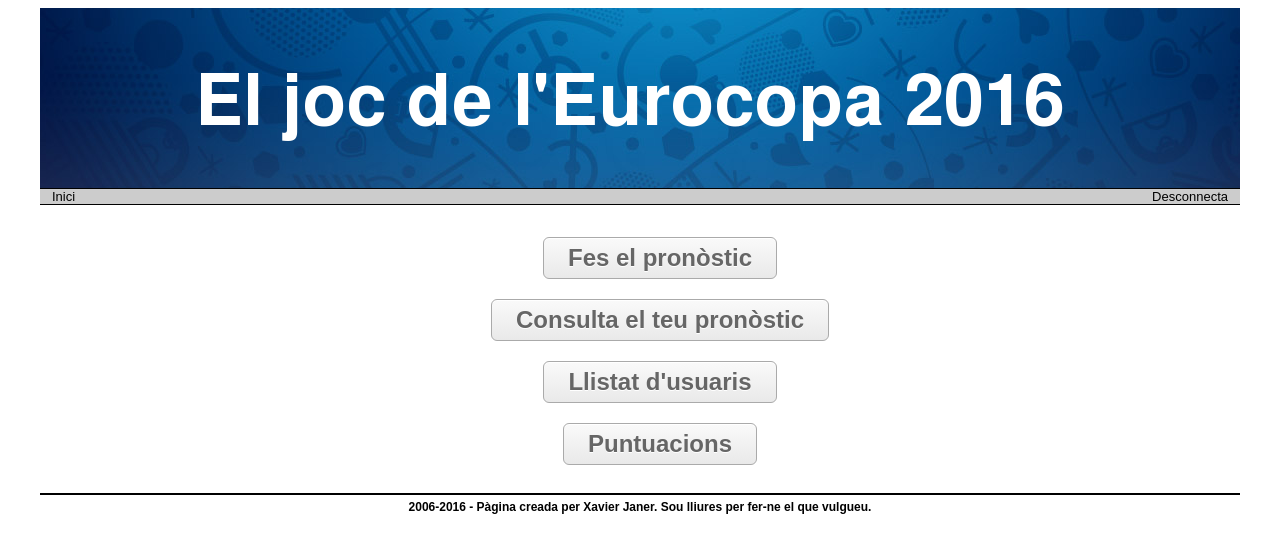
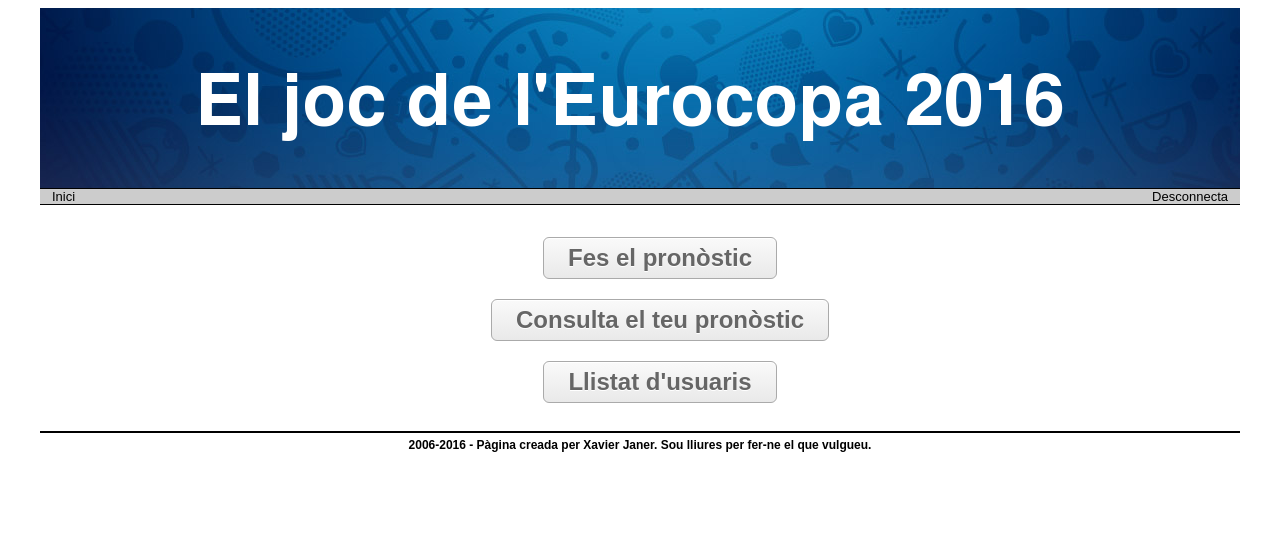
Before and after one commit to xjaner/euro2016, a Django app: template joc/templates/joc/index.html in a window 1280 px wide. Shown: the top 553 px of the page. Run offline with Django 3.2, Linux system fonts and the light colour scheme; the template is opened without the code that fills it, so the values that code supplies are empty; parts of the project's set-up code (start-up, migrations or seed data) failed here and were passed over; some libraries are stand-ins or nearby versions.

Commit message:
Deshabilitada l'opcio puntuacions

```diff
--- a/joc/templates/joc/index.html
+++ b/joc/templates/joc/index.html
@@ -13,7 +13,6 @@
     <li>{% block nav-consulta-grups %}<a class="indexButton" href="{% url 'joc:consulta_grups' %}">{% trans "Consulta els teus grups " %}</a>{% endblock %}</li>
     {% endif %}
     <li>{% block nav-usuaris %}<a class="indexButton" href="{% url 'joc:usuaris' %}">{% trans "Llistat d'usuaris" %}</a>{% endblock %}</li>
-    <li>{% block nav-puntuacions %}<a class="indexButton" href="{% url 'joc:puntuacions' %}">{% trans "Puntuacions" %}</a>{% endblock %}</li>
 </ul>
 {% endblock %}
 
--- a/joc/urls.py
+++ b/joc/urls.py
@@ -15,7 +15,7 @@ urlpatterns = [
     url(r'^usuaris$', login_required(UsuarisView.as_view()), name='usuaris'),
     url(r'^entrada_admin$', views.entrada_admin, name='entrada_admin'),
     url(r'^pronostic_admin$', views.pronostic_admin, name='pronostic_admin'),
-    url(r'^puntuacions$', views.puntuacions, name='puntuacions'),
+    # url(r'^puntuacions$', views.puntuacions, name='puntuacions'),
     # Només abans
     url(r'^pronostic$', views.pronostic, name='pronostic'),
 ]
--- a/joc/views/__init__.py
+++ b/joc/views/__init__.py
@@ -2,4 +2,4 @@ from index import index
 from pronostic import pronostic
 from admin import entrada_admin, pronostic_admin
 from consulta_grups import consulta_grups
-from puntuacions import puntuacions
+# from puntuacions import puntuacions
```
